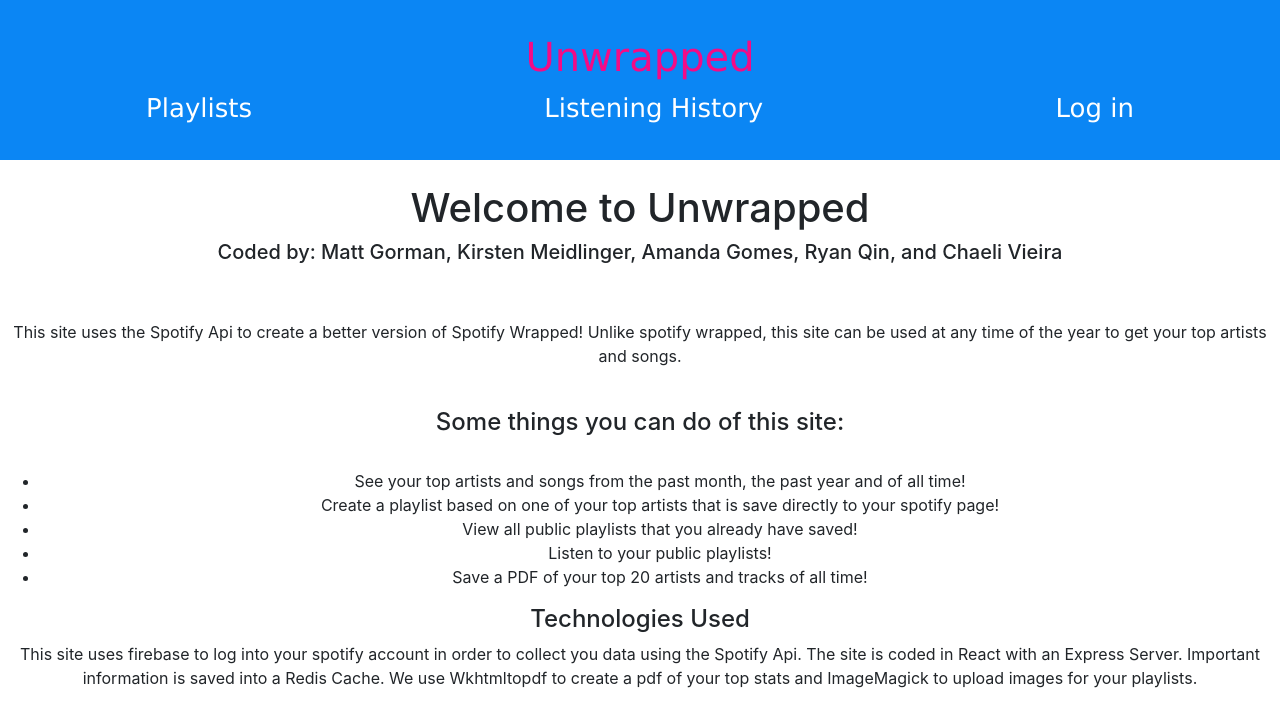
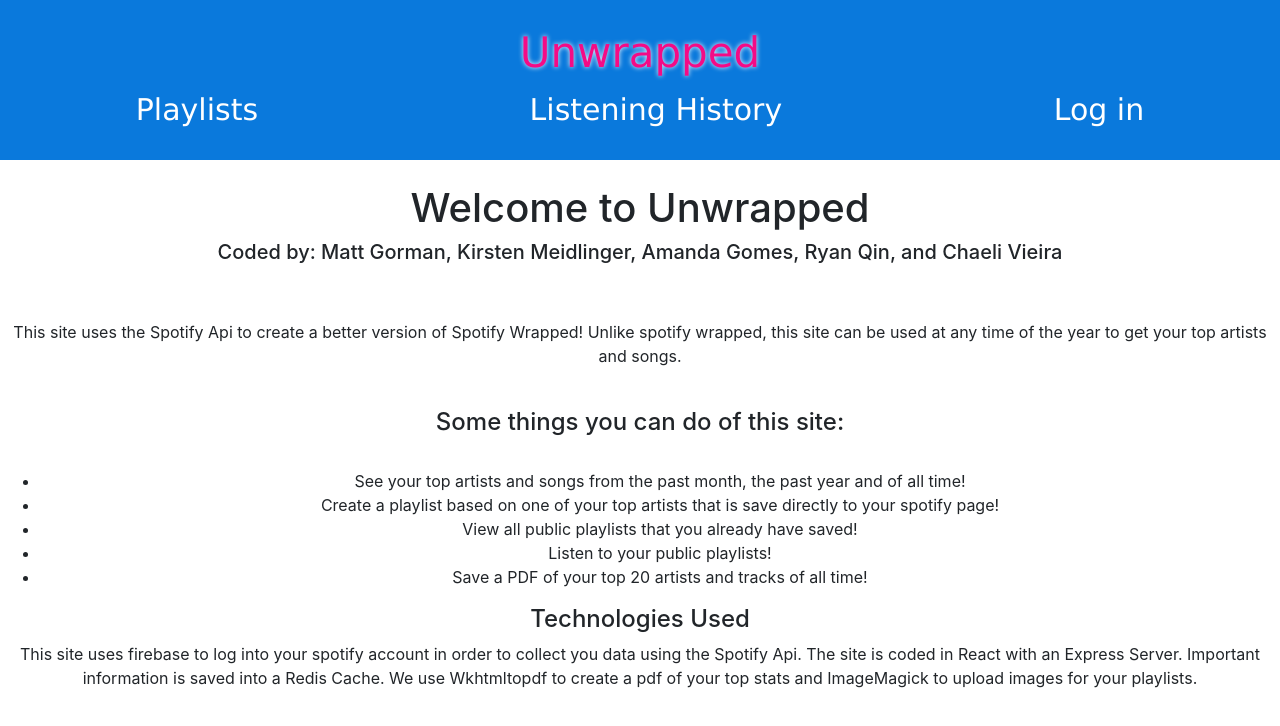
Before and after one commit to chaelivieira/MARCK, a React (Create React App) app: page / in a window 1280 px wide. In both pictures the pointer is over the link "Unwrapped". Shown: the top 726 px of the page. Built offline with nearby package versions, Linux system fonts and the light colour scheme; no server answers.

Commit message:
app styling

```diff
--- a/src/App.css
+++ b/src/App.css
@@ -20,7 +20,7 @@
   width: 150px;
 }
 .App-header {
-  background-color: #0b86f4;
+  background-color: #0a79dc;
   min-height: 20vh;
   display: flex;
   flex-direction: column;
@@ -30,15 +30,6 @@
   color: white;
 
   font-family: "Verdana", sans-serif;
-}
-
-.Header-link {
-  color: white;
-}
-
-.Header-link:hover {
-  text-decoration: unset;
-  color: #f40b86;
 }
 
 .App-link {
@@ -64,14 +55,30 @@
   justify-content: space-around;
 }
 
+.Title-link {
+  all: unset;
+  color: white;
+  font-size: 42px;
+}
+
+.Title-link:hover {
+  all: unset;
+  color: #f40b86 !important;
+  font-size: 42px;
+  text-shadow: 0px 0px 5px white;
+}
+
 .navlink {
   all: unset;
   color: white;
+  font-size: 30px;
 }
 
 .navlink:hover {
   all: unset;
-  color: #f40b86;
+  color: #f40b86 !important;
+  font-size: 30px;
+  text-shadow: 0px 0px 5px white;
 }
 
 .Stats-button {
--- a/src/App.js
+++ b/src/App.js
@@ -1,10 +1,6 @@
 import React from "react";
 import { AuthProvider } from "./firebase/Auth";
-import {
-  BrowserRouter as Router,
-  Route,
-  Link,
-} from "react-router-dom";
+import { BrowserRouter as Router, Route, Link } from "react-router-dom";
 import Home from "./components/Home";
 import Login from "./components/Login";
 import Logout from "./components/Logout";
@@ -21,7 +17,7 @@
         <div className="App">
           <header className="App-header">
             <h1>
-              <Link to="/" className="Header-link">
+              <Link to="/" className="Title-link">
                 Unwrapped
               </Link>
             </h1>
```
